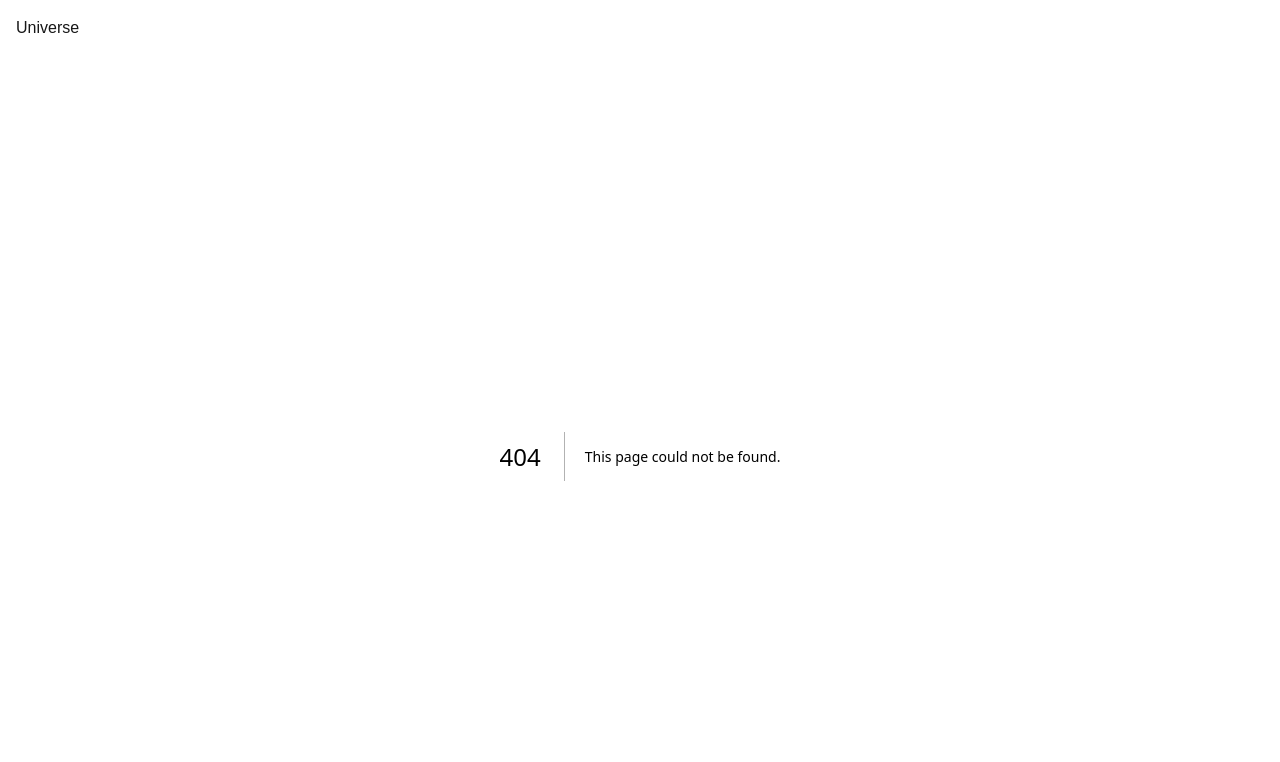
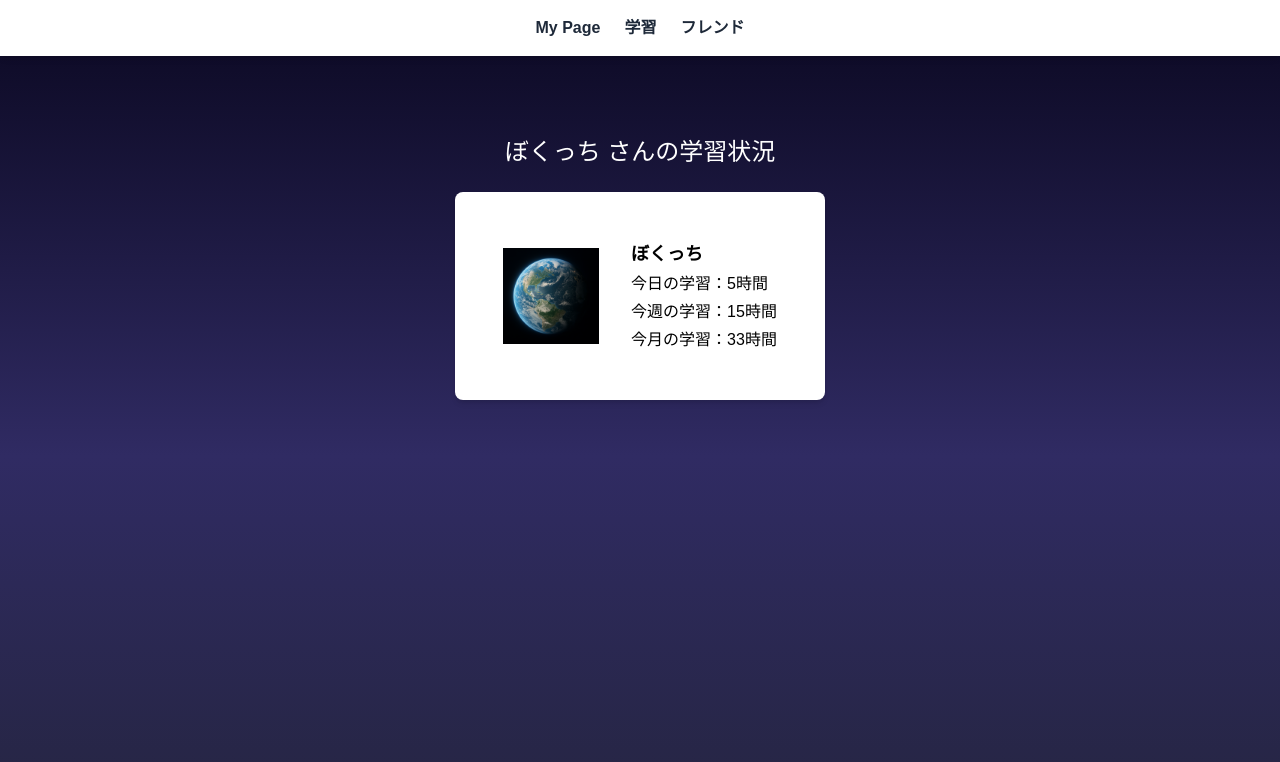
Before and after one commit to S-Onno/hackathon_8.23-24, a Next.js app in the folder practice-for-app/: page /friend/bokutti in a window 1280 px wide. Before the commit this address had no page. Shown: the top 762 px of the page. Built offline with nearby package versions, Linux system fonts and the light colour scheme.

Commit message:
フレンドの勉強時間の表示

```diff
--- /dev/null
+++ b/practice-for-app/src/app/api/friends/[id]/route.ts
@@ -0,0 +1,19 @@
+import { NextRequest } from 'next/server';
+
+export async function GET(request: NextRequest, context: { params: { id: string } }) {
+  const { id } = context.params;
+
+  const mockData = {
+    yasu: { name: 'やす', today: 3, week: 15, month: 30 },
+    nakasone: { name: 'なかそね', today: 4, week: 14, month: 31 },
+    tarutaru: { name: 'たるたる', today: 3, week: 13, month: 32 },
+    bokutti: { name: 'ぼくっち', today: 5, week: 15, month: 33 },
+  };
+
+  const result = mockData[id] || { name: '不明', today: 0, week: 0, month: 0 };
+
+  return new Response(JSON.stringify(result), {
+    status: 200,
+    headers: { 'Content-Type': 'application/json' }
+  });
+}
--- a/practice-for-app/src/app/components/Planet.tsx
+++ b/practice-for-app/src/app/components/Planet.tsx
@@ -1,7 +1,7 @@
 const planets = [
   { id: 'mypage', name: 'mypage', x: 500, y: 500, route: '/mypage', avatar: '/avatars/me.png' },
-  { id: 'yasu', name: 'やす', x: 300, y: 150, route: '/friend/yuki', avatar: '/avatars/yuki.png' },
-  { id: 'nakasone', name: 'なかそね', x: 500, y: 250, route: '/friend/taro', avatar: '/avatars/taro.png' },
-  { id: 'tarutaru', name: 'たるたる', x: 400, y: 450, route: '/friend/taro', avatar: '/avatars/taro.png' },
-  { id: 'bokutti', name: 'ぼくっち', x: 650, y: 110, route: '/friend/taro', avatar: '/avatars/taro.png' },
+  { id: 'yasu', name: 'やす', x: 300, y: 150, route: '/friend/yasu', avatar: '/avatars/yuki.png' },
+  { id: 'nakasone', name: 'なかそね', x: 500, y: 250, route: '/friend/nakasone', avatar: '/avatars/taro.png' },
+  { id: 'tarutaru', name: 'たるたる', x: 400, y: 450, route: '/friend/tarutaru', avatar: '/avatars/taro.png' },
+  { id: 'bokutti', name: 'ぼくっち', x: 650, y: 110, route: '/friend/bokutti', avatar: '/avatars/taro.png' },
 ];
--- /dev/null
+++ b/practice-for-app/src/app/friend/[id]/page.tsx
@@ -0,0 +1,34 @@
+'use client';
+
+import { useParams } from 'next/navigation';
+import { useEffect, useState } from 'react';
+import StudyCard from '../../components/StudyCard';
+import NavigationBar from '../../components/NavigationBar';
+
+export default function FriendPage() {
+  const { id } = useParams();
+  const [friendData, setFriendData] = useState(null);
+
+  useEffect(() => {
+    if (id) {
+      fetch(`/api/friends/${id}`)
+        .then((res) => res.json())
+        .then((data) => setFriendData(data));
+    }
+  }, [id]);
+
+  if (!friendData) return <div className="text-white p-10">読み込み中...</div>;
+
+  return (
+    <div className="min-h-screen bg-gradient-to-b from-[#0f0c29] via-[#302b63] to-[#24243e] text-white pt-20 p-10 flex flex-col items-center">
+      <NavigationBar />
+      <h1 className="text-2xl mb-6">{friendData.name} さんの学習状況</h1>
+      <StudyCard
+        name={friendData.name}
+        today={friendData.today}
+        week={friendData.week}
+        month={friendData.month}
+      />
+    </div>
+  );
+}
--- a/practice-for-app/src/app/top/page.tsx
+++ b/practice-for-app/src/app/top/page.tsx
@@ -1,17 +1,19 @@
 // pages/home/page.tsx
 import GalaxyMap from '../components/GalaxyMap';
+import NavigationBar from '../components/NavigationBar';
 
 const planets = [
   { id: 'mypage', name: 'mypage', x: 750, y: 300, route: '/mypage', avatar: '/avatars/me.png' },
-  { id: 'yasu', name: 'やす', x: 300, y: 150, route: '/friend/yuki', avatar: '/avatars/yuki.png' },
-  { id: 'nakasone', name: 'なかそね', x: 500, y: 250, route: '/friend/taro', avatar: '/avatars/taro.png' },
-  { id: 'tarutaru', name: 'たるたる', x: 400, y: 450, route: '/friend/taro', avatar: '/avatars/taro.png' },
-  { id: 'bokutti', name: 'ぼくっち', x: 650, y: 110, route: '/friend/taro', avatar: '/avatars/taro.png' },
+  { id: 'yasu', name: 'yasu', x: 300, y: 150, route: '/friend/yasu', avatar: '/avatars/yuki.png' },
+  { id: 'nakasone', name: 'nakasone', x: 500, y: 250, route: '/friend/nakasone', avatar: '/avatars/taro.png' },
+  { id: 'tarutaru', name: 'tarutaru', x: 400, y: 450, route: '/friend/tarutaru', avatar: '/avatars/taro.png' },
+  { id: 'bokutti', name: 'bokutti', x: 650, y: 110, route: '/friend/bokutti', avatar: '/avatars/taro.png' },
 ];
 
 export default function HomePage() {
   return (
     <main className="min-h-screen">
+      <NavigationBar />
       <GalaxyMap planets={planets} />
     </main>
   );
```
